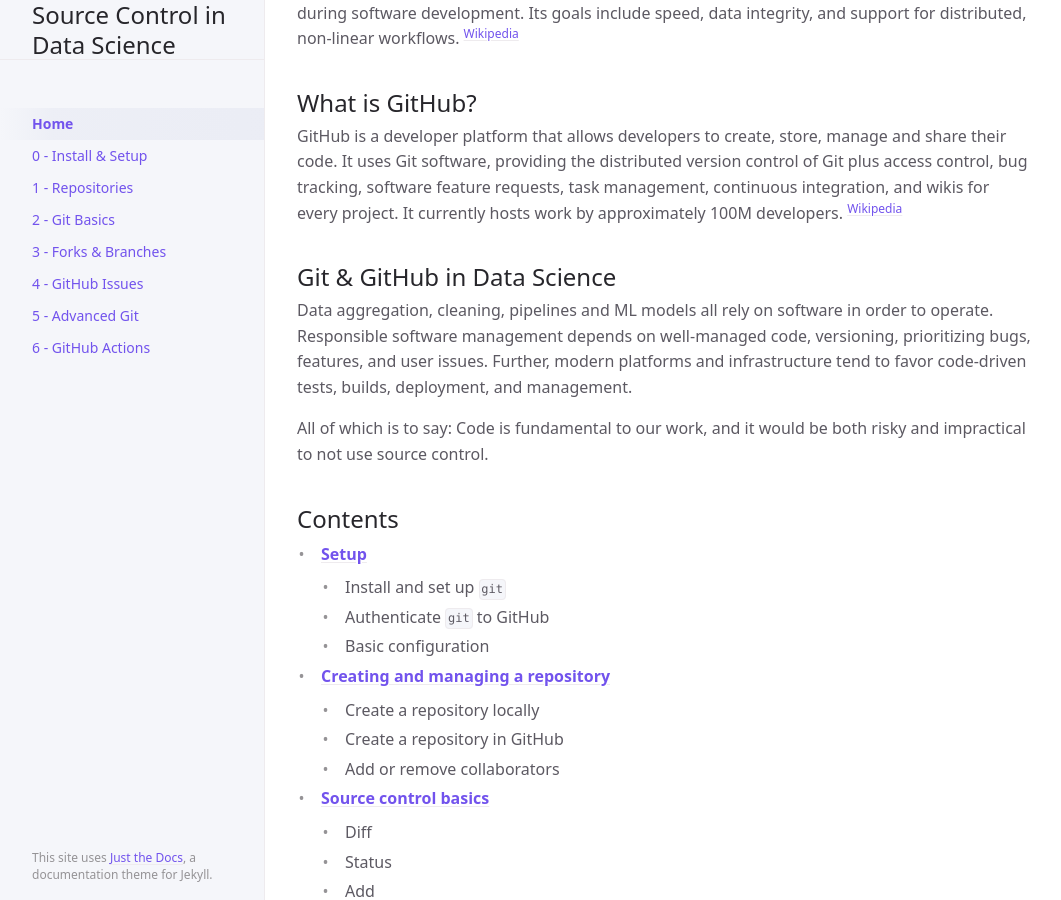
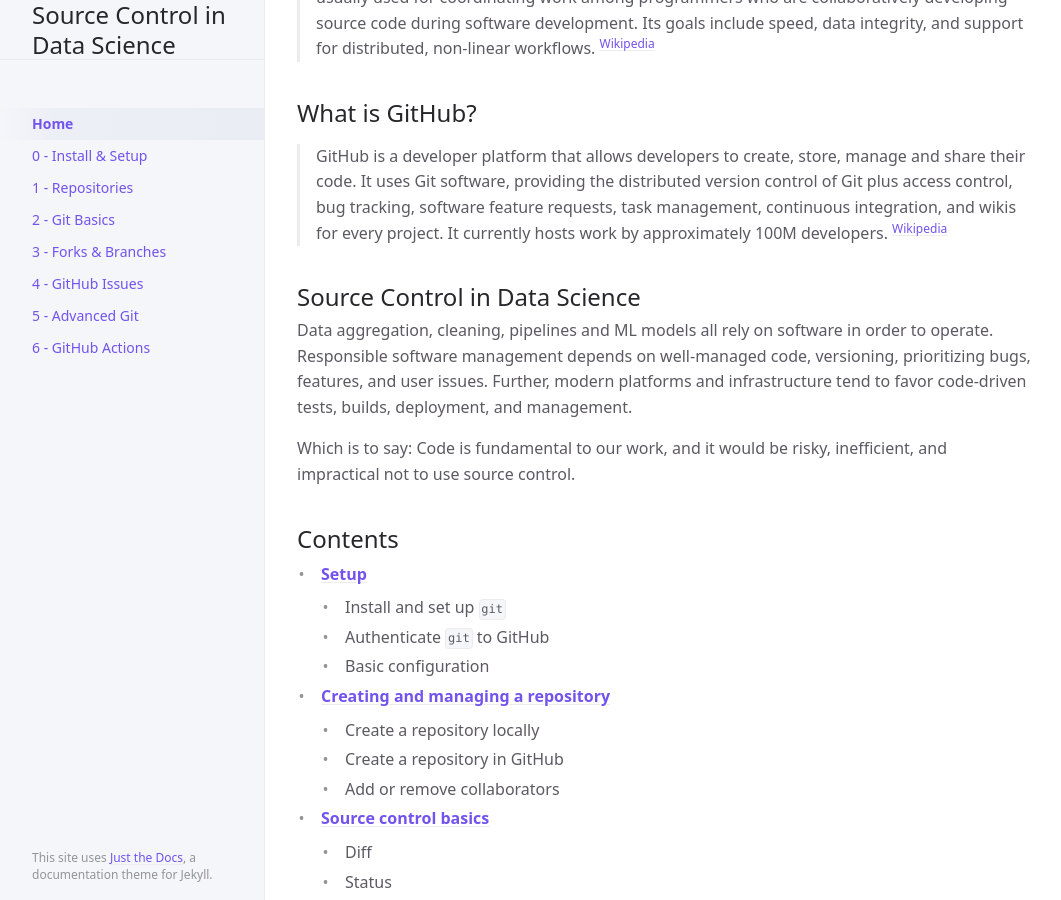
Before and after one commit to UVADS/git-basics, a Jekyll site: the page built from index.md, in a window 1280 px wide and 900 px high, scrolled down 432 px. Shown: the whole window, without its empty margins (107-1168 px from the left). Built offline with Jekyll 4.4.1, drawn with Linux system fonts in a browser that asks for light colours; cached includes are drawn as plain includes.

Commit message:
Cleanup the home

```diff
--- a/index.md
+++ b/index.md
@@ -18,17 +18,17 @@ How to set up, configure, and work with `git` and GitHub.
 
 ## What is `git`?
 
-Git is a distributed version control system that tracks changes in any set of computer files, usually used for coordinating work among programmers who are collaboratively developing source code during software development. Its goals include speed, data integrity, and support for distributed, non-linear workflows. <sup>[Wikipedia](https://en.wikipedia.org/wiki/Git)</sup>
+> Git is a distributed version control system that tracks changes in any set of computer files, usually used for coordinating work among programmers who are collaboratively developing source code during software development. Its goals include speed, data integrity, and support for distributed, non-linear workflows. <sup>[Wikipedia](https://en.wikipedia.org/wiki/Git)</sup>
 
 ## What is GitHub?
 
-GitHub is a developer platform that allows developers to create, store, manage and share their code. It uses Git software, providing the distributed version control of Git plus access control, bug tracking, software feature requests, task management, continuous integration, and wikis for every project. It currently hosts work by approximately 100M developers. <sup>[Wikipedia](https://en.wikipedia.org/wiki/GitHub)</sup>
+> GitHub is a developer platform that allows developers to create, store, manage and share their code. It uses Git software, providing the distributed version control of Git plus access control, bug tracking, software feature requests, task management, continuous integration, and wikis for every project. It currently hosts work by approximately 100M developers. <sup>[Wikipedia](https://en.wikipedia.org/wiki/GitHub)</sup>
 
-## Git & GitHub in Data Science
+## Source Control in Data Science
 
 Data aggregation, cleaning, pipelines and ML models all rely on software in order to operate. Responsible software management depends on well-managed code, versioning, prioritizing bugs, features, and user issues. Further, modern platforms and infrastructure tend to favor code-driven tests, builds, deployment, and management.
 
-All of which is to say: Code is fundamental to our work, and it would be both risky and impractical to not use source control.
+Which is to say: Code is fundamental to our work, and it would be risky, inefficient, and impractical not to use source control.
 
 ## Contents
 
```
